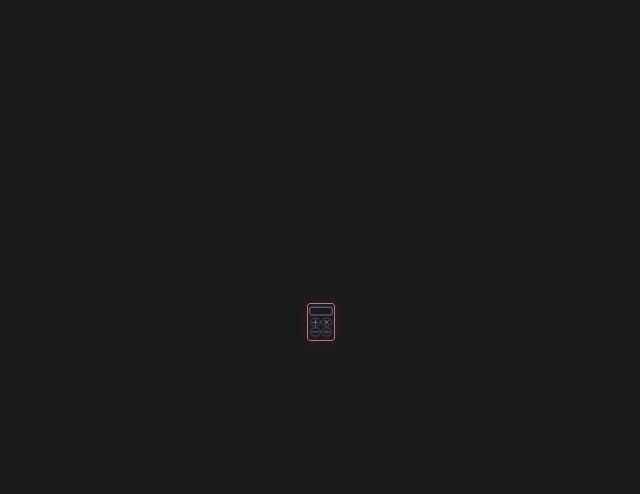
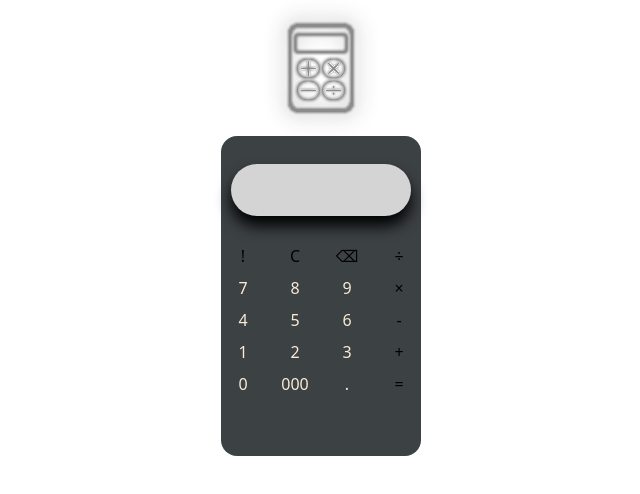
Before and after one commit to Hosein-rad/Calculator, a React (Vite) app: page / in a window 1280 px wide. Shown: the top 494 px of the page, without its empty margins (319-959 px from the left). Built offline with nearby package versions, Linux system fonts and the light colour scheme.

Commit message:
used separate components

```diff
--- a/package.json
+++ b/package.json
@@ -10,9 +10,11 @@
     "preview": "vite preview"
   },
   "dependencies": {
+    "@tailwindcss/vite": "^4.1.11",
     "expr-eval": "^2.0.2",
     "react": "^19.1.0",
-    "react-dom": "^19.1.0"
+    "react-dom": "^19.1.0",
+    "tailwindcss": "^4.1.11"
   },
   "devDependencies": {
     "@eslint/js": "^9.30.1",
--- a/src/App.jsx
+++ b/src/App.jsx
@@ -1,84 +1,58 @@
-import { useEffect, useState } from "react";
-import icon from "./calc-icon.svg";
-import "./styles.css";
+import { useEffect, useMemo, useState } from "react";
 import { Parser } from "expr-eval";
+import { Image } from "./Image";
+import { Key } from "./Key";
+import { Keypad } from "./Keypad";
 
 function App() {
-  const [operation, setOperation] = useState([]);
-  const [result, setResult] = useState();
-  const [display, setDisplay] = useState(true);
-  const [error, setError] = useState(null);
+  const [array, setArray] = useState([]);
+  const [display, setDisplay] = useState();
 
-  const jsx = operation.join("");
+  const parser = useMemo(() => new Parser(), []);
 
   useEffect(() => {
-    let showUp = jsx.replace(/\//g, "÷");
-    showUp = showUp.replace(/\*/g, "×");
-    setResult(showUp);
-    if (error) {
-      finalResult();
-      setError(null);
-    }
-  }, [operation, jsx]);
+    const jsx = [...array];
+    setDisplay(jsx);
+  }, [array]);
 
-  function finalResult() {
-    try {
-      const parser = new Parser();
-      const finalRes = parser.evaluate(jsx);
-      setResult(Number(finalRes));
-      setOperation([Number(finalRes)]);
-    } catch (error) {
-      console.log(error);
-      setError("Wrong Entry");
-    }
-  }
+  const arrayChanger = (label) => {
+    if (label !== "=" && label !== "C" && label !== "⌫")
+      setArray((c) => [...c, label]);
+    console.log(array);
+  };
 
-  function backspace() {
-    const newArr = operation.slice(0, -1);
-    setOperation(newArr);
-  }
+  const submit = () => {
+    const resultStrRaw = array.join("").replace(/×/g, "*").replace(/÷/g, "/");
+    const result = parser
+      .evaluate(resultStrRaw)
+      // .toFixed(4) --> 1.1 * 3000 returns 3300.0000 | without it, returns 3300.00...005 <-- TO FIX
+      .toString()
+      .split("");
+    setArray(result);
+  };
+
+  const backspace = () => {
+    const newArr = array.slice(0, -1);
+    setArray(newArr);
+  };
+
+  const reset = () => {
+    setArray([]);
+  };
 
   return (
-    <div className="flex">
-      <img
-        id="icon"
-        onClick={() => setDisplay(!display)}
-        src={icon}
-        alt="calculator-icon"
-        width="60px"
-        height="60px"
-      />
-      <div className="error">{error}</div>
-      <div className={`container ${display ? "hidden" : null}`}>
-        <div className="screen">
-          <p>{result}</p>
+    <div className="w-full h- flex flex-col center justify-center items-center">
+      <Image />
+      <div className="h-80 bg-[#3C4144] rounded-2xl">
+        <div className="w-[90%] h-13 my-7  mx-auto rounded-full bg-neutral-300 shadow-[0_10px_15px]">
+          {display}
         </div>
-        <div className="grid numPad">
-          <button onClick={() => backspace()}>⌫</button>
-          <button onClick={() => setOperation([])}>C</button>
-          <button onClick={() => setOperation((c) => [...c, "!"])}>!</button>
-          <button onClick={() => setOperation((c) => [...c, "*"])}>×</button>
-          <button onClick={() => setOperation((c) => [...c, "7"])}>7</button>
-          <button onClick={() => setOperation((c) => [...c, "8"])}>8</button>
-          <button onClick={() => setOperation((c) => [...c, "9"])}>9</button>
-          <button onClick={() => setOperation((c) => [...c, "/"])}>÷</button>
-          <button onClick={() => setOperation((c) => [...c, "4"])}>4</button>
-          <button onClick={() => setOperation((c) => [...c, "5"])}>5</button>
-          <button onClick={() => setOperation((c) => [...c, "6"])}>6</button>
-          <button onClick={() => setOperation((c) => [...c, "-"])}>-</button>
-          <button onClick={() => setOperation((c) => [...c, "1"])}>1</button>
-          <button onClick={() => setOperation((c) => [...c, "2"])}>2</button>
-          <button onClick={() => setOperation((c) => [...c, "3"])}>3</button>
-          <button onClick={() => setOperation((c) => [...c, "+"])}>+</button>
-          <button onClick={() => setOperation((c) => [...c, "0"])}>0</button>
-          <button onClick={() => setOperation((c) => [...c, "000"])}>
-            000
-          </button>
-          <button onClick={() => setOperation((c) => [...c, "."])}>.</button>
-          <button onClick={() => finalResult()} className="row-span">
-            {""}=
-          </button>
-        </div>
+        <Keypad
+          arrayChanger={arrayChanger}
+          submit={submit}
+          backspace={backspace}
+          reset={reset}
+        />
       </div>
     </div>
   );
--- /dev/null
+++ b/src/Image.jsx
@@ -0,0 +1,11 @@
+import icon from "./calc-icon.svg";
+
+export function Image() {
+  return (
+    <img
+      src={icon}
+      alt="calculator icon"
+      className="w-30 opacity-90 contrast-0 hover:opacity-100 hover:scale-105 hover:contrast-100 duration-300"
+    />
+  );
+}
--- /dev/null
+++ b/src/Key.jsx
@@ -0,0 +1,15 @@
+export function Key({ label, style, arrayChanger, submit }) {
+  return (
+    <button
+      className={`${style} hover:cursor-pointer`}
+      onClick={() => {
+        arrayChanger(label);
+        if (label === "=") {
+          submit();
+        }
+      }}
+    >
+      {label}
+    </button>
+  );
+}
--- /dev/null
+++ b/src/Keypad.jsx
@@ -0,0 +1,54 @@
+import { Key } from "./Key";
+
+const Keys = [
+  { value: "!", style: "operator", key: 0 },
+  { value: "7", style: "number", key: 1 },
+  { value: "4", style: "number", key: 2 },
+  { value: "1", style: "number", key: 3 },
+  { value: "0", style: "number", key: 4 },
+  { value: "C", style: "operator", key: 5 },
+  { value: "8", style: "number", key: 6 },
+  { value: "5", style: "number", key: 7 },
+  { value: "2", style: "number", key: 8 },
+  { value: "000", style: "number", key: 9 },
+  { value: "⌫", style: "operator", key: 10 },
+  { value: "9", style: "number", key: 11 },
+  { value: "6", style: "number", key: 12 },
+  { value: "3", style: "number", key: 13 },
+  { value: ".", style: "number", key: 14 },
+  { value: "÷", style: "operator", key: 15 },
+  { value: "×", style: "operator", key: 16 },
+  { value: "-", style: "operator", key: 17 },
+  { value: "+", style: "operator", key: 18 },
+  { value: "=", style: "submit", key: 19 },
+];
+
+export function Keypad({ arrayChanger, submit, backspace, reset }) {
+  return (
+    <div className="grid grid-cols-4 grid-rows-5 grid-flow-col w-50 gap-2">
+      {Keys.map((btn) => {
+        return (
+          <div
+            className="grid gap-2"
+            key={btn.key}
+            onClick={() => {
+              {
+                btn.key === 10 && backspace();
+              }
+              {
+                btn.key === 5 && reset();
+              }
+            }}
+          >
+            <Key
+              submit={submit}
+              label={btn.value}
+              style={btn.style}
+              arrayChanger={arrayChanger}
+            />
+          </div>
+        );
+      })}
+    </div>
+  );
+}
--- a/src/styles.css
+++ b/src/styles.css
@@ -1,64 +1,11 @@
-body {
-  background-color: rgb(26, 26, 26);
-  height: 100vh;
-  display: flex;
-  align-items: center;
-  justify-content: center;
+@import "tailwindcss";
+
+*,
+*::before,
+*::after {
+  box-sizing: border-box;
 }
 
-.flex {
-  display: flex;
-  flex-direction: column;
-  align-items: center;
-  justify-content: center;
+.number {
+  color: antiquewhite;
 }
-
-.grid {
-  display: grid;
-  grid-template-columns: repeat(4, 1fr);
-  grid-template-rows: repeat(4, 1fr);
-}
-
-#icon {
-  opacity: 50%;
-  transition: all 0.2s linear;
-}
-
-#icon:hover {
-  scale: 1.1;
-  opacity: 100%;
-  cursor: cell;
-}
-
-.screen {
-  padding: 0 0.3rem;
-  overflow-wrap: anywhere;
-  border-radius: 5px;
-  width: 8rem;
-  height: auto;
-  min-height: 1.2rem;
-  background-color: rgb(128, 158, 255);
-  margin: 1rem 0;
-}
-
-.numPad {
-  width: 8rem;
-  margin: 0 auto;
-  gap: 3px;
-}
-
-.column-span {
-  grid-column: span 2;
-}
-
-.row-span {
-  grid-row: span 2;
-}
-
-.hidden {
-  visibility: hidden;
-}
-
-.error {
-  color: red;
-}
--- a/vite.config.js
+++ b/vite.config.js
@@ -1,7 +1,8 @@
-import { defineConfig } from 'vite'
-import react from '@vitejs/plugin-react-swc'
+import { defineConfig } from "vite";
+import react from "@vitejs/plugin-react-swc";
+import tailwindcss from "@tailwindcss/vite";
 
 // https://vite.dev/config/
 export default defineConfig({
-  plugins: [react()],
-})
+  plugins: [tailwindcss(), react()],
+});
```
Also changed, not shown: src/main.jsx (+7 -6 lines), 1 other file (tests, documents, lock files or other folders).
